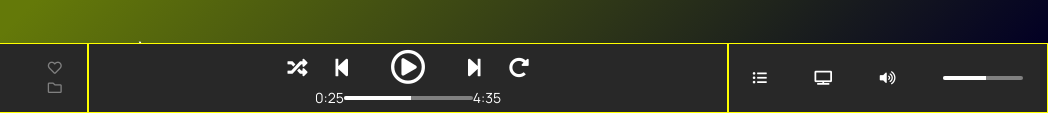
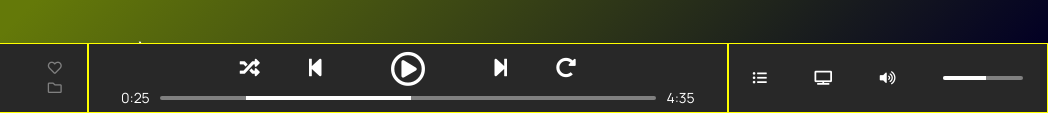
Before and after one commit to ValeriaCurseri/html-css-spotifyweb, a plain HTML site: page index.html in a window 1280 px wide. Shown: the part 687-800 px from the top of the page, 232-1280 px from the left. Drawn offline with nearby package versions, Linux system fonts and the light colour scheme.

Commit message:
player centrale ok flex

```diff
--- a/css/style.css
+++ b/css/style.css
@@ -312,7 +312,7 @@ main .raccolte .brano {
     flex-direction: column;
 }
 
-.player-center > .comandi {
+/* .player-center > .comandi {
     height:40px;
     display:flex;
     justify-content: center;
@@ -338,12 +338,45 @@ main .raccolte .brano {
 
 .player-center > .comandi > .comandi-right i.fa-undo-alt {
     transform: scaleX(-1);
+} */
+
+.player-center > .comandi {
+    width: 60%;
+    height:40px;
+    display:flex;
+    justify-content: space-around;
+    align-items: center;
+    font-size: 20px;
+}
+
+.player-center > .comandi i {
+    padding: 0 10px;
+}
+
+.player-center > .comandi > i.fa-play-circle {
+    font-size: 35px;
+    padding: 0 30px;
+    transition: all 0.5s;
+}
+
+.player-center > .comandi > i.fa-play-circle:hover {
+    font-size: 40px;
+    padding: 0 28px;
+}
+
+.player-center > .comandi > i.fa-undo-alt {
+    transform: scaleX(-1);
 }
 
 .player-center > .barra-avanzamento {
     display: flex;
     justify-content: center;
     align-items: center;
+    width:90%;
+}
+
+.player-center > .barra-avanzamento input {
+    margin:0 10px;
 }
 
 .player-center > .barra-avanzamento > span {
@@ -546,5 +579,5 @@ X flex nella navbar del main
 - personalizzare barre di scorrimento Y
 - transition all'hover nel main
 - caricamento del bottone nell'header
-- hover input
+- hover input range nel player
  */
--- a/index.html
+++ b/index.html
@@ -249,7 +249,7 @@
                 </div>
                 <div class="player-center">
                     <div class="comandi">
-                        <div class="comandi-left">
+                        <!-- <div class="comandi-left">
                             <i class="fas fa-random"></i>
                             <i class="fas fa-step-backward"></i>
                         </div>
@@ -259,7 +259,12 @@
                         <div class="comandi-right">
                             <i class="fas fa-step-forward"></i>
                             <i class="fas fa-undo-alt"></i>
-                        </div>
+                        </div> -->
+                        <i class="fas fa-random"></i>
+                        <i class="fas fa-step-backward"></i>
+                        <i class="far fa-play-circle"></i>
+                        <i class="fas fa-step-forward"></i>
+                        <i class="fas fa-undo-alt"></i>
                     </div>
                     <div class="barra-avanzamento">
                         <span>0:25</span>
```
